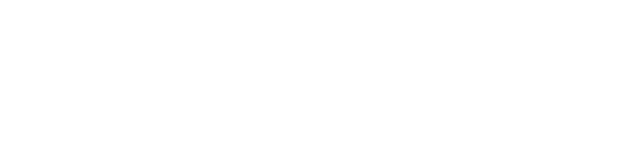
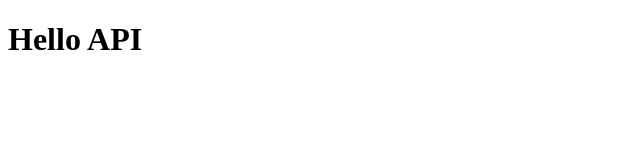
Before and after one commit to ajsagai/apis, a plain HTML site: page index.html in a window 1280 px wide. Shown: the whole page, without its empty margins (0-640 px from the left). Drawn offline with Linux system fonts and the light colour scheme.

Commit message:
oops... no H1

```diff
--- a/index.html
+++ b/index.html
@@ -9,6 +9,7 @@
     </head>
 
     <body>
+        <h1>Hello API</h1>
 
     </body>
 
```
